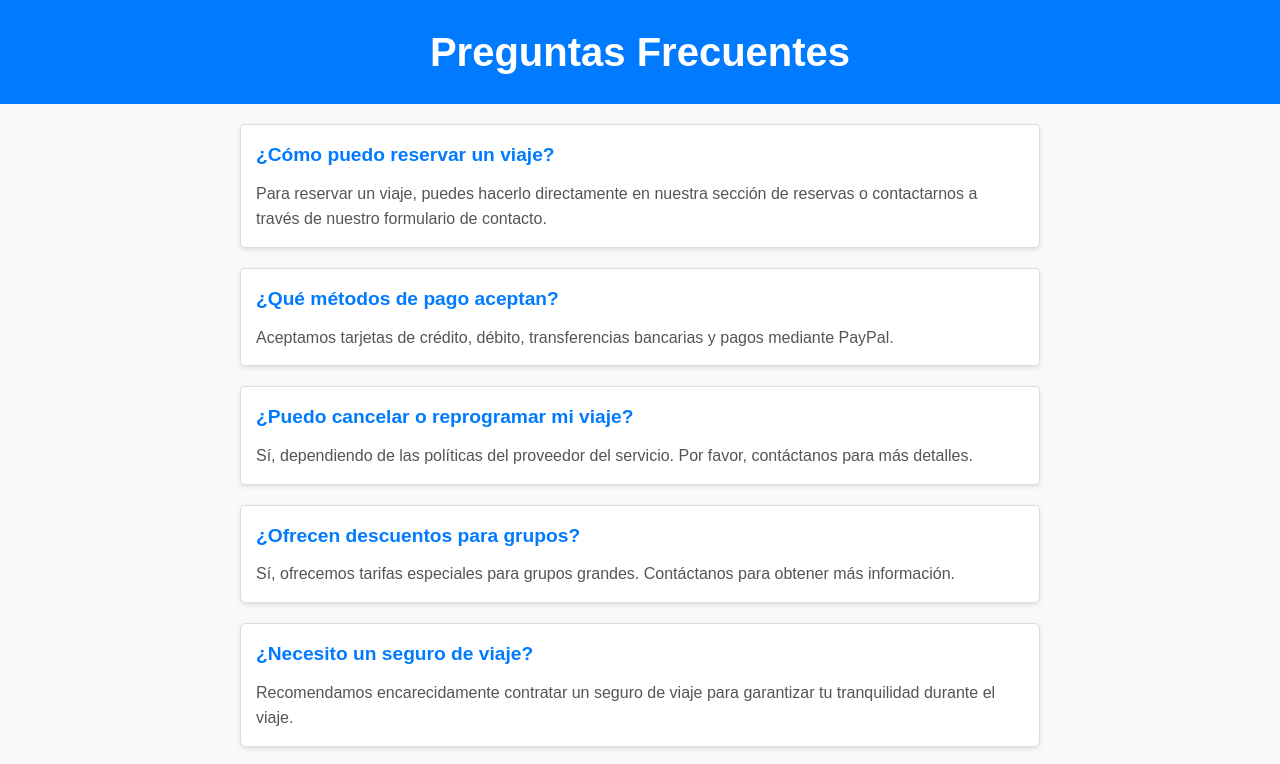
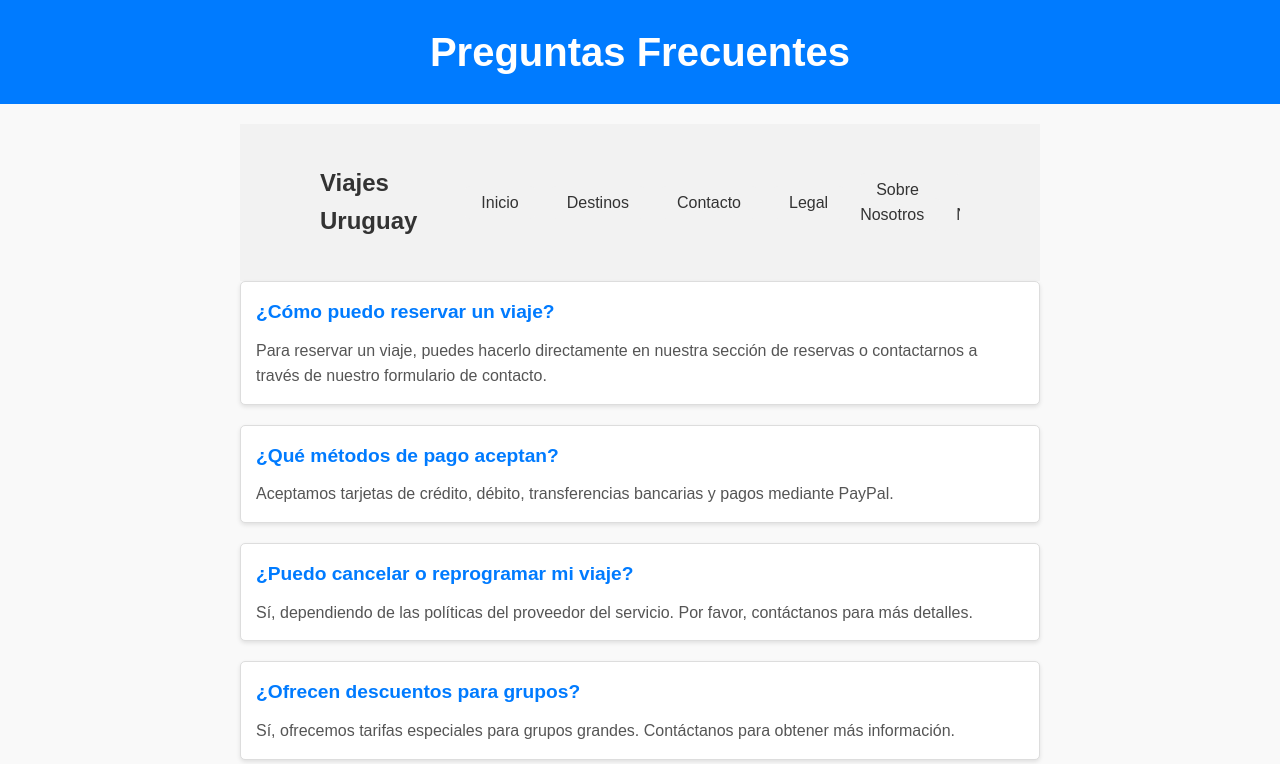
Before and after one commit to sergioAff/agencia-viaje, a plain HTML site: page pages/preguntas.html in a window 1280 px wide. Shown: the top 764 px of the page. Drawn offline with Linux system fonts and the light colour scheme.

Commit message:
features(preguntas)-se-agrego-navbar-y-estilos

```diff
--- a/pages/preguntas.html
+++ b/pages/preguntas.html
@@ -5,6 +5,7 @@
     <meta name="viewport" content="width=device-width, initial-scale=1.0" />
     <title>Preguntas Frecuentes</title>
     <link rel="stylesheet" href="/styles/preguntas.css" />
+    <link rel="stylesheet" href="/styles/navegacion.css" />
   </head>
   <body>
     <header>
@@ -12,6 +13,20 @@
     </header>
     <main>
       <section id="preguntas" class="faq">
+        <nav>
+          <div class="container">
+            <h1>Viajes Uruguay</h1>
+            <button class="menu-toggle" aria-label="Abrir menú">☰</button>
+            <ul class="menu">
+              <li><a href="index.html">Inicio</a></li>
+              <li><a href="destinos.html">Destinos</a></li>
+              <li><a href="contactos.html">Contacto</a></li>
+              <li><a href="legal.html">Legal</a></li>
+              <li><a href="nosotros.html">Sobre Nosotros</a></li>
+              <li><a href="pregunta.html">Sobre Nosotros</a></li>
+            </ul>
+          </div>
+        </nav>
         <div class="faq-item">
           <h2 class="faq-question">¿Cómo puedo reservar un viaje?</h2>
           <p class="faq-answer">
```
